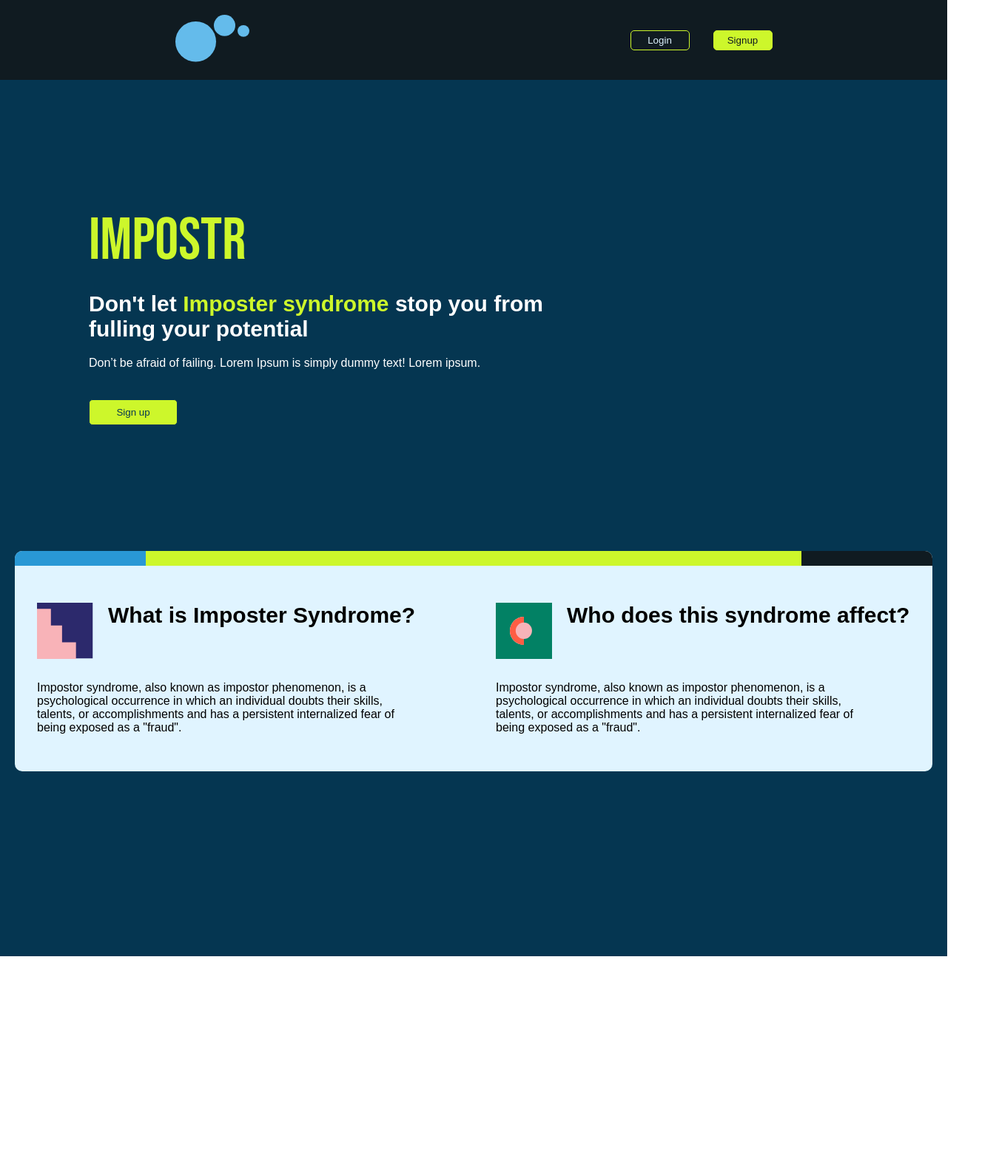
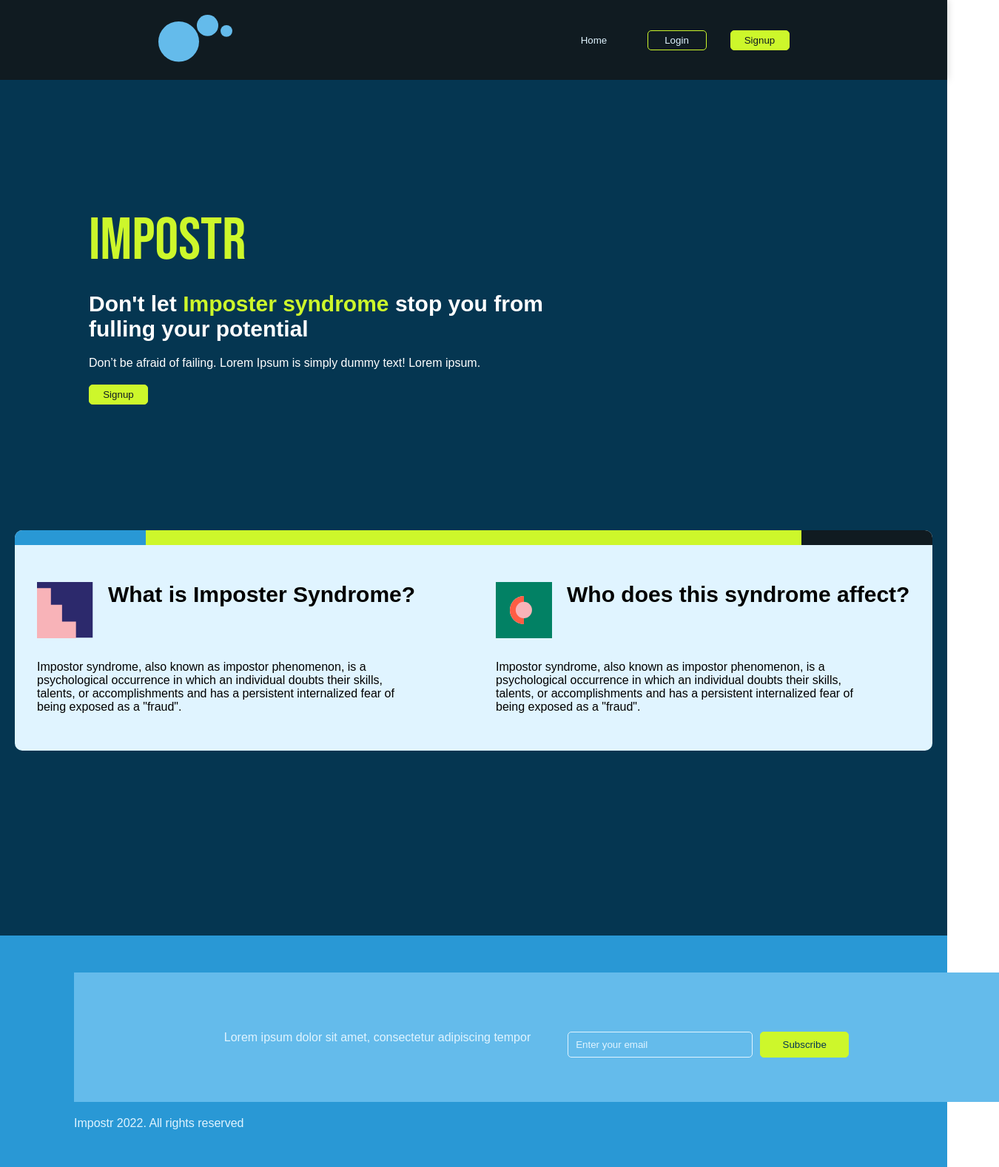
Before and after one commit to requiemcreatif/the-impostor-v1, a React (Create React App) app: page / in a window 1280 px wide. Shown: the whole page at 74% size, 1350 px wide, since content can reach past the window. Before the commit the page ends 1293 px from the top, so only its background shows below. Built offline with nearby package versions, Linux system fonts and the light colour scheme; no server answers; a web font is replaced by a local one.

Commit message:
Home page content finished

```diff
--- /dev/null
+++ b/src/components/Footer.js
@@ -0,0 +1,98 @@
+import styled from "styled-components"
+
+const Btn = styled.button`
+    margin-top: 2rem;
+    width: 12rem;
+    height: 3.5rem;
+    padding: 0.5rem 1rem;
+    border: solid 1px #CDF72B;
+    border-radius: 0.5rem;
+    background: #CDF72B;
+    color: #053651;
+    font-weight: 300;
+    cursor: pointer;
+    &:hover {
+        background: transparent;
+        color: #E0F4FF;
+        border: #CDF72B solid 1px;
+}`
+
+const FormContainer = styled.div`
+    background: #64BBEB;
+    padding: 6rem 1rem;
+    width: 1250px;
+    display: flex;
+    justify-content: center;
+    align-items: center;
+    gap: 5rem;
+    color: #E0F4FF;
+
+    @media (max-width: 768px) {
+        flex-direction: column;
+        gap: 2rem;
+    }
+
+`
+const Wrapper = styled.div`
+    background: #2998D5;
+    padding: 5rem 2rem;
+    display: flex;
+    flex-direction: column;
+    justify-content: center;
+    color: #E0F4FF;
+    gap: 2rem;
+
+    @media (min-width: 768px) {
+        padding: 5rem 10rem;
+
+    }
+
+     form {
+            display: flex;
+            gap: 1rem;
+            input {
+                border: #E0F4FF solid 1px;
+                border-radius: 0.5rem;
+                padding: 0.5rem 1rem;
+                margin-top: 20px;
+                width: 25rem;
+                height: 3.5rem;
+                background: transparent;
+            }
+            input::placeholder {
+            color: #E0F4FF;
+            opacity: 1;
+        }
+        }`
+
+const Footer = () => {
+
+const HandleSubmit = (e) => {
+    e.preventDefault();
+    console.log("submitted");
+}
+
+
+  return (
+    <Wrapper>
+        <FormContainer>
+            <p>
+                Lorem ipsum dolor sit amet, consectetur adipiscing tempor
+            </p>
+            <form onSubmit={HandleSubmit}>
+                <input
+                type="text"
+                placeholder="Enter your email"
+
+                />
+                <Btn>Subscribe</Btn>
+            </form>
+        </FormContainer>
+        <p>
+            Impostr 2022. All rights reserved
+        </p>
+    </Wrapper>
+  )
+}
+
+export default Footer
--- a/src/components/Header.js
+++ b/src/components/Header.js
@@ -1,3 +1,4 @@
+import {Link} from "react-router-dom"
 import styled from "styled-components";
 
 const HeaderStyled = styled.section`
@@ -40,15 +41,25 @@ const Btn = styled.button`
 }`
 
 const WrapperContainer = styled.div`
-
-
-
     @media (min-width: 768px) {
         max-width: 900px;
         padding: 0 10rem;
     }
     `
+const Btn2 = styled.button`
+width: 8rem;
+padding: 0.5rem 1rem;
+border: solid 1px #CDF72B;
+border-radius: 0.5rem;
+background: #CDF72B;
+color: #101B21;
+font-weight: 300;
+cursor: pointer;
+&:hover {
+    background: transparent;
 
+    color: #E0F4FF;
+}`
 
 
 const Header = () => {
@@ -59,7 +70,7 @@ const Header = () => {
             <h2>Don't let <span style={{color: "#CDF72B"}} >Imposter syndrome</span>  stop you from fulling your potential</h2>
             <p>Don’t be afraid of failing. Lorem Ipsum is simply dummy text! Lorem ipsum.</p>
 
-            <Btn>Sign up</Btn>
+            <Link to="/Signup"><Btn2>Signup</Btn2></Link>
         </HeaderStyled>
   </WrapperContainer>
   )
--- a/src/components/Navbar.js
+++ b/src/components/Navbar.js
@@ -10,25 +10,15 @@ const Nav = styled.nav`
     display: flex;
     justify-content: space-between;
     align-items: center;
-    padding: 2rem 2rem;
-    gap: 5rem;
+    padding: 2rem 1rem;
+    gap: 1rem;
     background: #101B21;
     box-shadow: 0 0 1rem #ccc;
     ul {
         display: flex;
         list-style: none;
-        li {
-            //margin-left: 2rem;
-            //login button
-    }
-    // move ul to the right
-
-
 }
 `
-// move ul to the right
-
-
 
 const Btn1 = styled.button`
         width: 8rem;
@@ -60,6 +50,21 @@ cursor: pointer;
     color: #E0F4FF;
 }`
 
+const BtnMenu = styled.button`
+        width: 8rem;
+        padding: 0.5rem 1rem;
+        border: none;
+        //border-radius: 0.5rem;
+        background: transparent;
+        color: #E0F4FF;
+        font-weight: 300;
+        cursor: pointer;
+        &:hover {
+            //background: #CDF72B;
+            color: #CDF72B;
+
+    }`
+
 const Navbar = () => {
     const { logout } = useLogout()
     const { user } = useAuthContext()
@@ -71,12 +76,15 @@ const Navbar = () => {
         {/* <img src={ logo} alt="logo impostr" className="impostr-logo" /> */}
         {/* <h1>IMPOSTR</h1> */}
         <ul>
-        <li>
+            <li>
                 <img src={ logo} alt="logo impostr" className="impostr-logo" />
                 {/* <h1>IMPOSTR</h1> */}
             </li>
         </ul>
         <ul>
+            <li>
+                <Link to="/"><BtnMenu>Home</BtnMenu></Link>
+            </li>
 
             {!user && (
                 <>
--- a/src/pages/Home.js
+++ b/src/pages/Home.js
@@ -1,4 +1,5 @@
 import Header from "../components/Header";
+import Footer from "../components/Footer";
 import styled from "styled-components"
 import Description from "../components/Description"
 
@@ -14,11 +15,14 @@ const HomeDiv = styled.div`
 
 const Home = () => {
   return (
+    <>
     <HomeDiv>
       <Header />
       <Description />
+    </HomeDiv>
+      <Footer />
+    </>
 
-    </HomeDiv>
 
   )
 }
```
